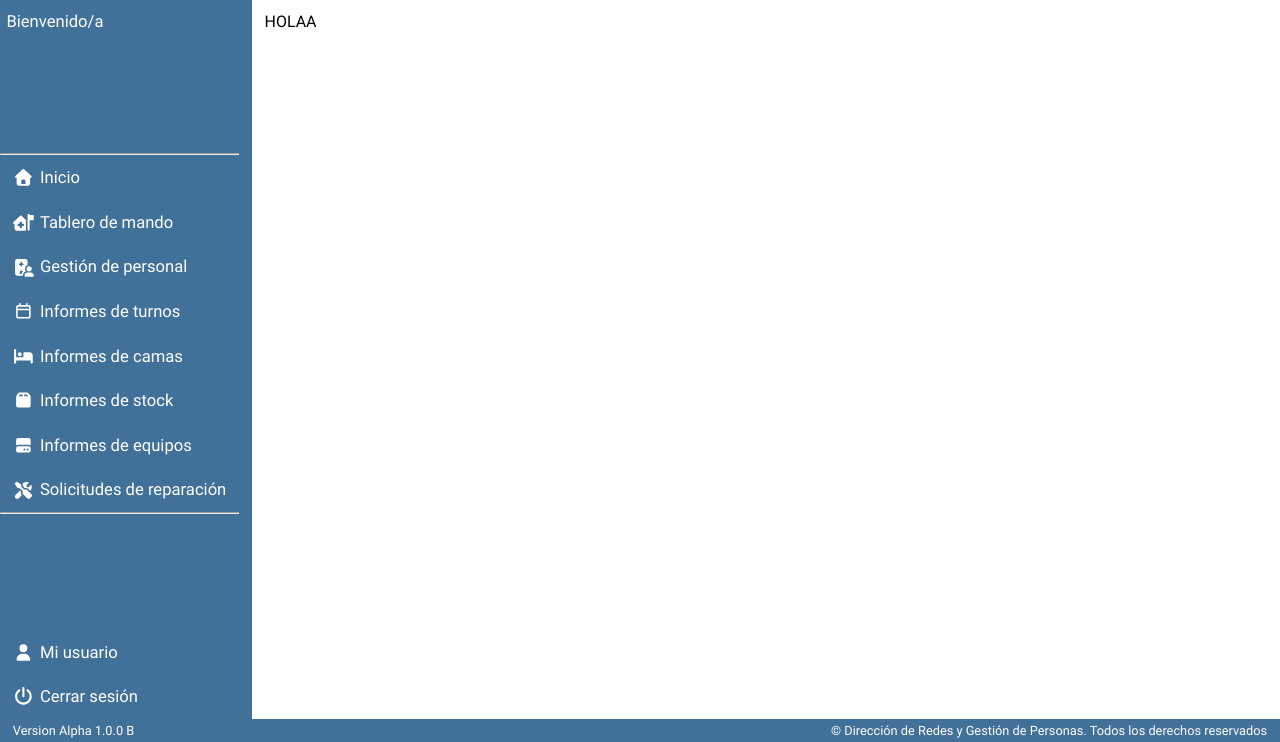
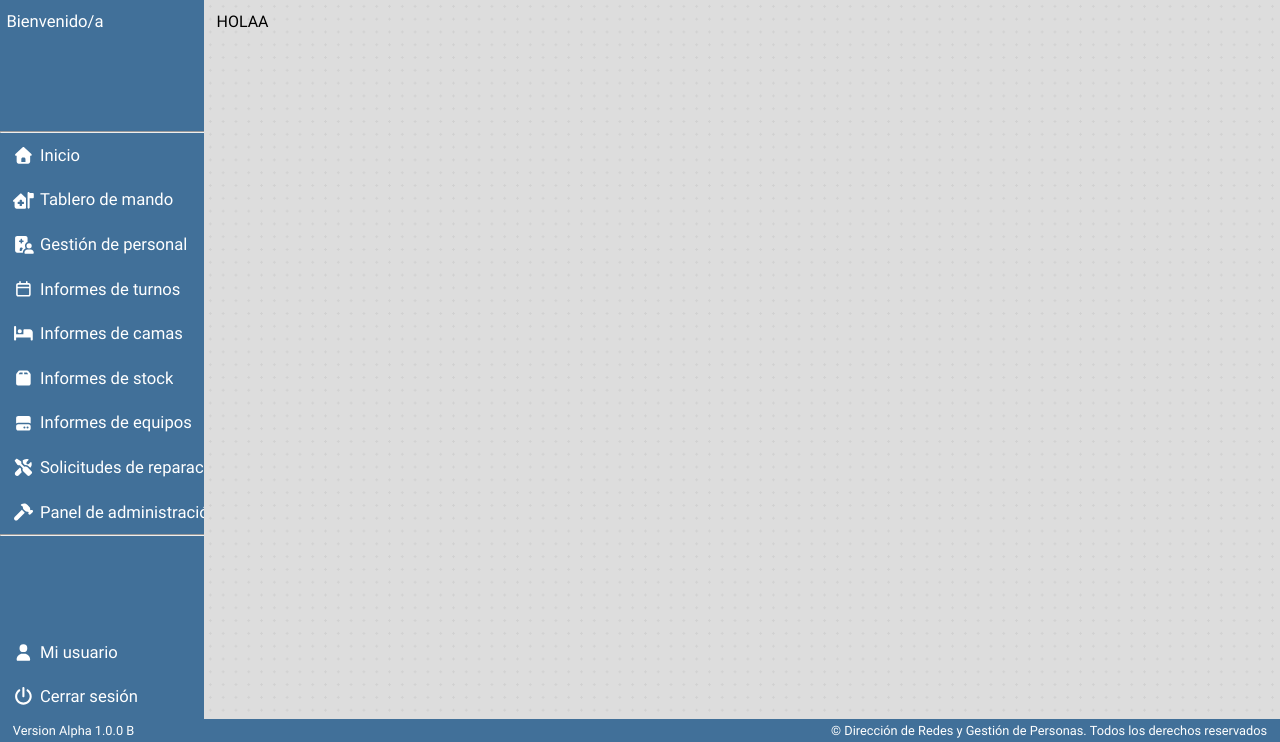
Before and after one commit to D-R-G-P/SEH, a PHP site: page / in a window 1280 px wide. Shown: the part 58-800 px from the top of the page. Run offline with PHP 8.4, Linux system fonts and the light colour scheme; the visitor is signed in with stand-in values (Sample User, id 1); data comes from the database, SQL or seed files in the repository; some libraries are stand-ins or nearby versions.

Commit message:
alpha 1.0.0 D

```diff
--- a/public/layouts/base/footer.php
+++ b/public/layouts/base/footer.php
@@ -10,3 +10,6 @@
 </footer>
 
 <script src="/SGH/public/resources/js/header.js"></script>
+</body>
+
+</html>
--- a/public/layouts/base/header.php
+++ b/public/layouts/base/header.php
@@ -57,7 +57,7 @@
                 <a href="" class="header" title="Tablero de mando"><i class="fa-solid fa-house-medical-flag"></i>
                     <p class="headerLeftP open">Tablero de mando</p>
                 </a>
-                <a href="/SGH/public/layouts/modules/personal.php" class="header" title="Gestión de personal"><i class="fa-solid fa-hospital-user"></i>
+                <a href="/SGH/public/layouts/modules/personalPanel/personal.php" class="header" title="Gestión de personal"><i class="fa-solid fa-hospital-user"></i>
                     <p class="headerLeftP open">Gestión de personal</p>
                 </a>
                 <a href="" class="header" title="Informes de turnos"><i class="fa-regular fa-calendar"></i>
@@ -75,7 +75,9 @@
                 <a href="" class="header" title="Solicitudes de reparación"><i class="fa-solid fa-screwdriver-wrench"></i>
                     <p class="headerLeftP open">Solicitudes de reparación</p>
                 </a>
-
+                <a href="/SGH/public/layouts/modules/adminPanel/adminPanel.php" class="header" title="Solicitudes de reparación"><i class="fa-solid fa-hammer"></i>
+                    <p class="headerLeftP open">Panel de administración</p>
+                </a>
                 <hr>
             </div>
 
--- /dev/null
+++ b/public/layouts/modules/personalPanel/css/personal.css
@@ -0,0 +1,3 @@
+h3 {
+    font-size: 2vw;
+}
--- a/public/resources/css/header.css
+++ b/public/resources/css/header.css
@@ -91,7 +91,7 @@
 }
 
 .headerLeft.open {
-    width: 24.6vw;
+    width: 19vw;
     transition: all .5s ease-in-out;
 }
 
@@ -261,4 +261,8 @@
 .content {
     width: 100%;
     padding: 1vw;
+    background-color: #dddddd;
+    background-image: radial-gradient(#cfcfcfd4 0.1vw, transparent 0);
+    background-size: 1vw 1vw;
+    background-position: -19vw -19vw;
 }
--- a/public/resources/js/header.js
+++ b/public/resources/js/header.js
@@ -48,6 +48,7 @@
     const toggleHeaderP = document.getElementsByClassName("headerLeftP");
     const cookie = getCookie("menuState");
 
+
     if (cookie == "open") {
 
         toggleHeader.classList.remove("open");
@@ -75,5 +76,8 @@
         }
 
         document.cookie = "menuState=open; expires=Thu, 01 Jan 2100 00:00:00 UTC; path=/; samesite=Lax"
+    } else {
+        document.cookie = "menuState=close; expires=Thu, 01 Jan 2100 00:00:00 UTC; path=/; samesite=Lax"
+        location.reload();
     }
 }
```
Also changed, not shown: public/layouts/modules/adminPanel/adminPanel.php (added, +27 -0 lines), public/layouts/modules/personal.php (deleted, +0 -21 lines), public/layouts/modules/personalPanel/personal.php (added, +31 -0 lines).
